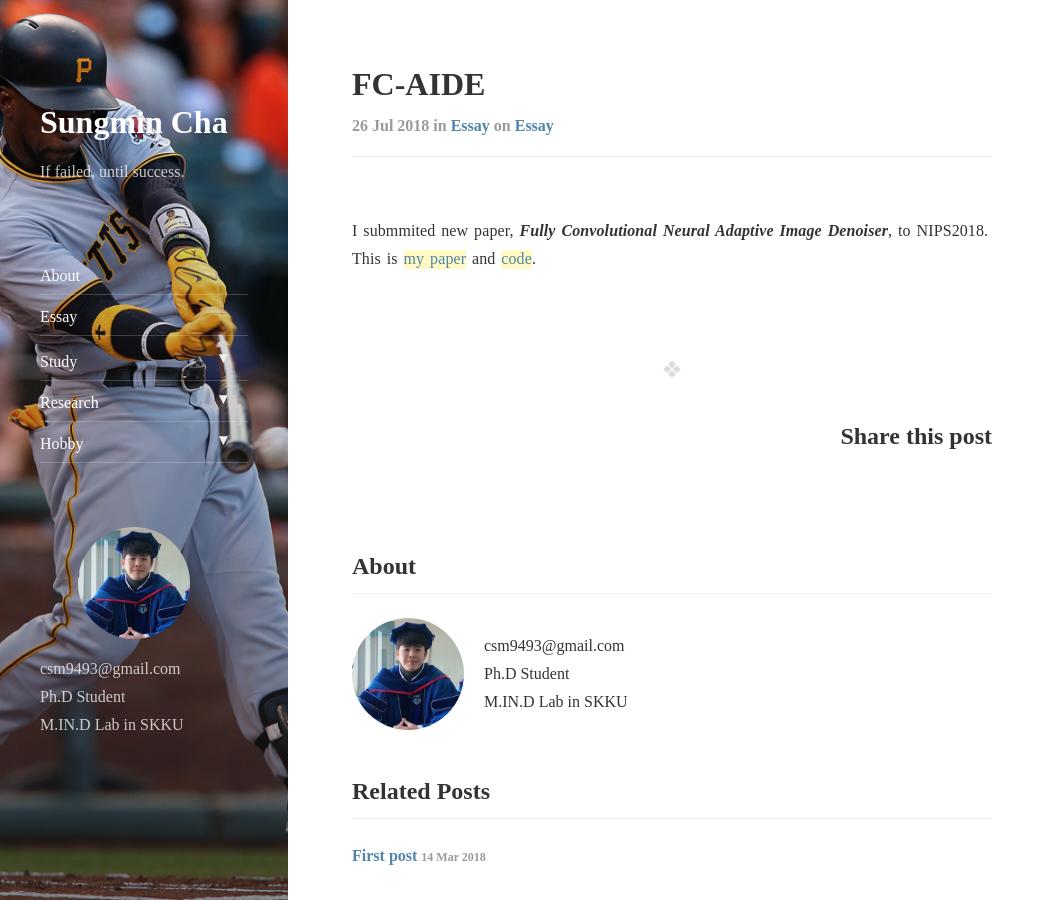
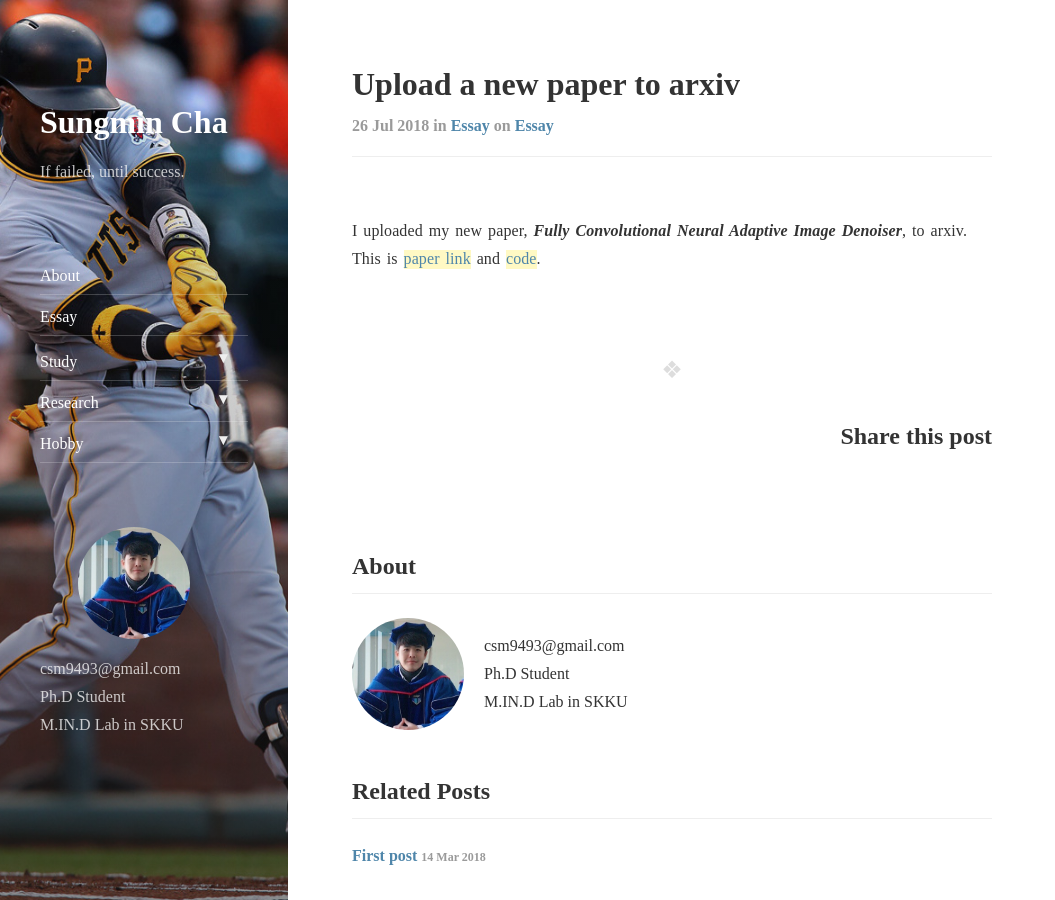
Before and after one commit to csm9493/csm9493.github.io, a Jekyll site: the page built from _posts/2018-07-26-FC-AIDE.md, in a window 1280 px wide and 900 px high. Shown: the whole window, without its empty margins (0-1055 px from the left). Built offline with Jekyll 4.4.1, drawn with Linux system fonts in a browser that asks for light colours; nearby versions of some CDN libraries; comment, search, counter and statistics services are not loaded.

Commit message:
post FC-AIDE

```diff
--- a/_posts/2018-07-26-FC-AIDE.md
+++ b/_posts/2018-07-26-FC-AIDE.md
@@ -1,10 +1,10 @@
 ---
 layout: post
-title:  "FC-AIDE"
+title:  "Upload a new paper to arxiv"
 subtitle:   "New paper and code"
 categories: essay
 tags : essay
 ---
 
-I submmited new paper, ***Fully Convolutional Neural Adaptive Image Denoiser***, to NIPS2018.
-This is [my paper](https://arxiv.org/abs/1807.07569) and [code](https://github.com/csm9493/FC-AIDE).
+I uploaded my new paper, ***Fully Convolutional Neural Adaptive Image Denoiser***, to arxiv.
+This is [paper link](https://arxiv.org/abs/1807.07569) and [code](https://github.com/csm9493/FC-AIDE).
```
